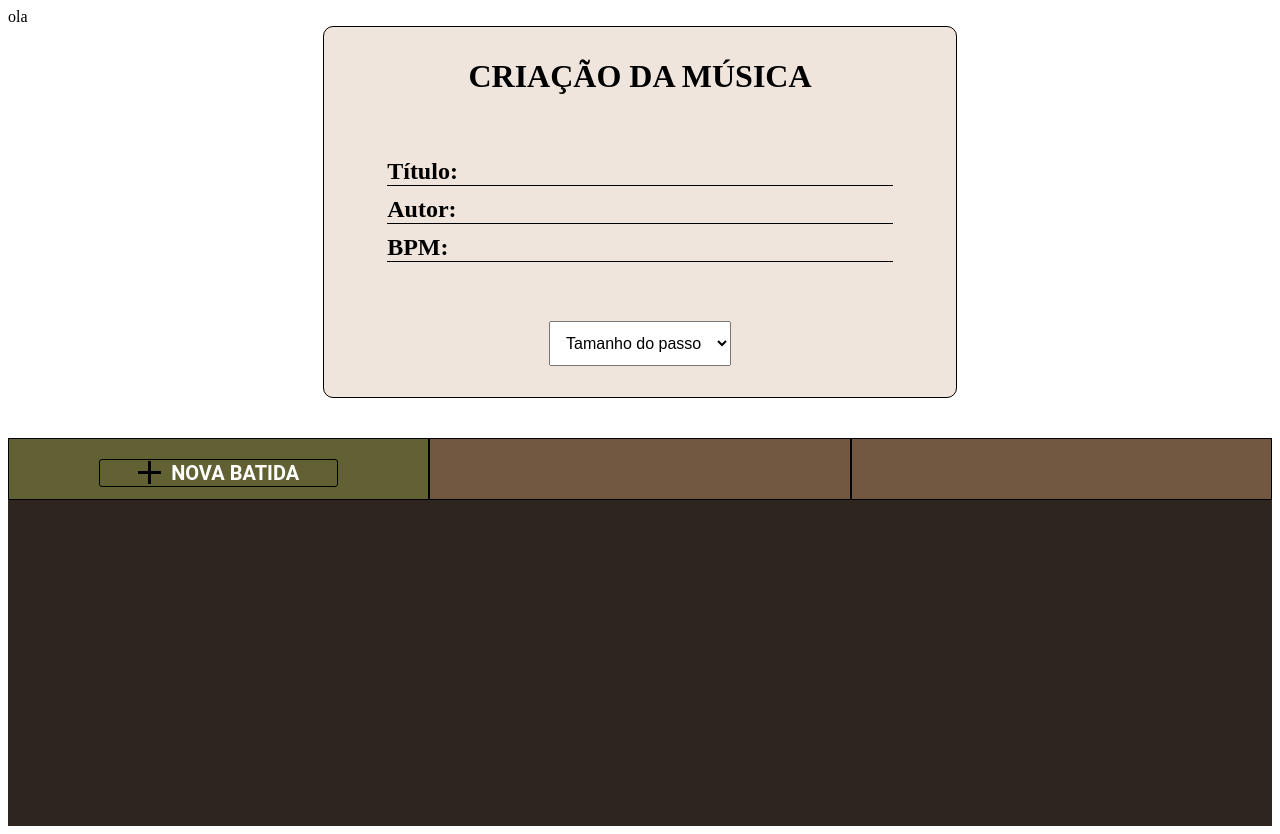
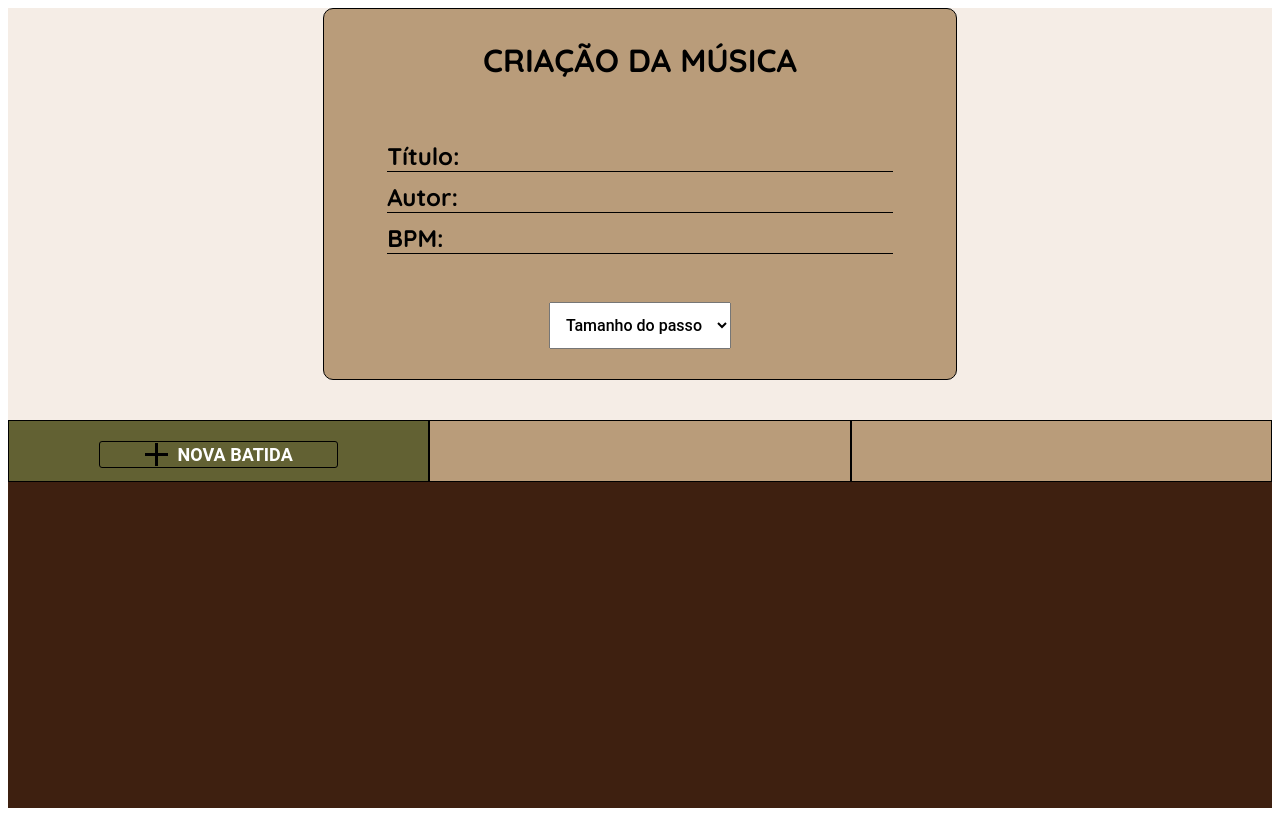
Before and after one commit to MarianaVRabelo/violaomagico-web-frontend, a React (Create React App) app: page / in a window 1280 px wide. Built offline with nearby package versions, Linux system fonts and the light colour scheme.

Commit message:
fix: color and font change

```diff
--- a/public/index.html
+++ b/public/index.html
@@ -24,7 +24,9 @@
       work correctly both with client-side routing and a non-root public URL.
       Learn how to configure a non-root public URL by running `npm run build`.
     -->
-    <title>React App</title>
+    <link rel="preconnect" href="https://fonts.googleapis.com">
+    <link rel="preconnect" href="https://fonts.gstatic.com" crossorigin>
+    <link href="https://fonts.googleapis.com/css2?family=Quicksand:wght@500;700&display=swap" rel="stylesheet">
   </head>
   <body>
     <noscript>You need to enable JavaScript to run this app.</noscript>
--- a/src/App.js
+++ b/src/App.js
@@ -3,7 +3,7 @@
 function App() {
     return (
         <div>
-            ola
+
         </div>
     )
 }
--- a/src/pages/CreateMusic/CreateMusic.js
+++ b/src/pages/CreateMusic/CreateMusic.js
@@ -25,12 +25,14 @@
 
     const [batidas, setBatidas] = useState([first, second, third]);
     const [batidaPressed, setBatidaPressed] = useState(false);
+    const [tabBackgroundColor, setTabBackgroundColor] = useState("");
 
     function newbatida() {
         const batidaAdded = { pressed: true };
         setBatidas([batidaAdded, ...batidas.slice(0, 2)]);
         setBatidaPressed(true);
     };
+
 
     useEffect(() => {
         // console.log(batidas);
@@ -64,10 +66,10 @@
                 {batidas.map((batida) => (
                     batida?.pressed === true ? (
                         <Tab
-                            backgroundColor={Colors.darkwood}
-                            onClick={() => (console.log("!"))}
-                            color="white"
-                            fontWeight="100"
+                            backgroundColor = {Colors.darkwood}
+                            onClick={() => (console.log("yes"))}
+                            color="black"
+                            fontWeight="700"
                         >
                             Batida {batidas.findIndex((b)=> b === batida) + 1}
                         </Tab>
@@ -84,7 +86,7 @@
                                     color="white"
                                     fontWeight="700"
                                     columnGap= "10px"
-                                    fontSize="20px"
+                                    fontSize="18px"
                                     fontSizeMedia1080="14px"
                                     fontSizeMedia950="10px"
                                 >
--- a/src/pages/CreateMusic/Styles.js
+++ b/src/pages/CreateMusic/Styles.js
@@ -13,6 +13,7 @@
   margin: 0;
   -webkit-font-smoothing: antialiased;
   -moz-osx-font-smoothing: grayscale;
+  background-color: rgba(245,237,230,1);
 `;
 
 
@@ -20,7 +21,7 @@
   min-height: 370px;
   width: 40%;
   margin-bottom:40px;
-  background-color: ${Colors.wood};
+  background-color: rgba(185, 156, 122, 1);
   display: flex;
   flex-direction: column;
   align-items: center;
@@ -58,6 +59,11 @@
   color: ${(props) => props.color};
   font-weight: ${(props) => props.fontWeight};
   border: 1px solid black;
+
+  @media (max-width: 309px){
+      font-size: 14px;
+      font-weight: bold;
+    }
   `;
 
 export const Music = styled.div`
@@ -121,6 +127,9 @@
 
 export const Title = styled.div`
   font-size: 40px;
+  font-family: ${Fonts.quicksand};
+  font-style: normal;
+  font-weight: 700;
 
   @media (max-width: 1280px){
     font-size: 32px;
@@ -137,6 +146,8 @@
 
 export const BpmSelector = styled.select`
 
+font-family: ${Fonts.roboto};
+font-weight: 500;
 font-size: 24px;
 padding: 12px;
 @media (max-width: 1280px){
--- a/src/variables.js
+++ b/src/variables.js
@@ -6,8 +6,8 @@
 
 export const Colors = {
   wood: "#EFE5DD",
-  blackwood: "#2E251E",
-  darkwood: "#725840",
+  blackwood: "#3E2010",
+  darkwood: "#B99C7A",
   musg: "#626133",
-  gray: "#626133"
+  gray: "#626133",
 };
```
Also changed, not shown: 2 other files (tests, documents, lock files or other folders).
